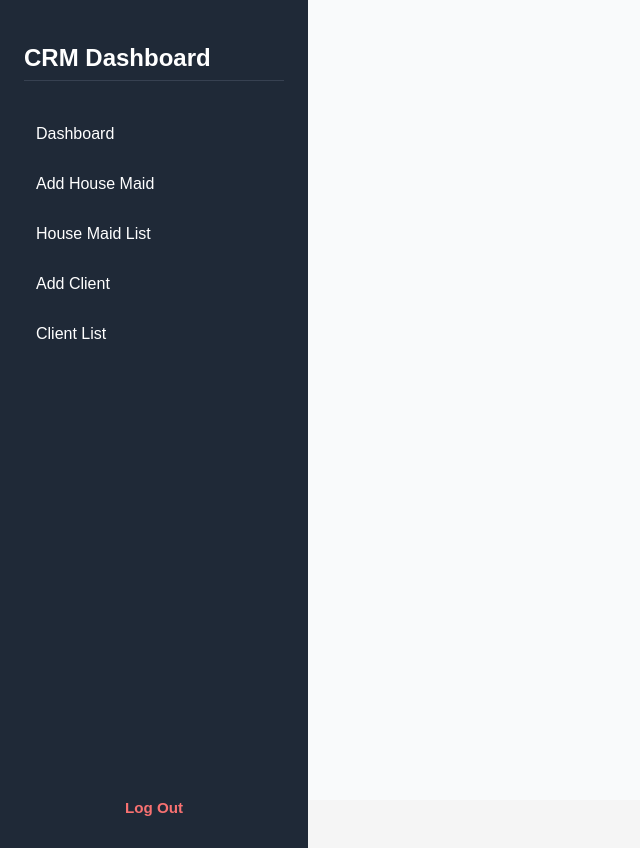
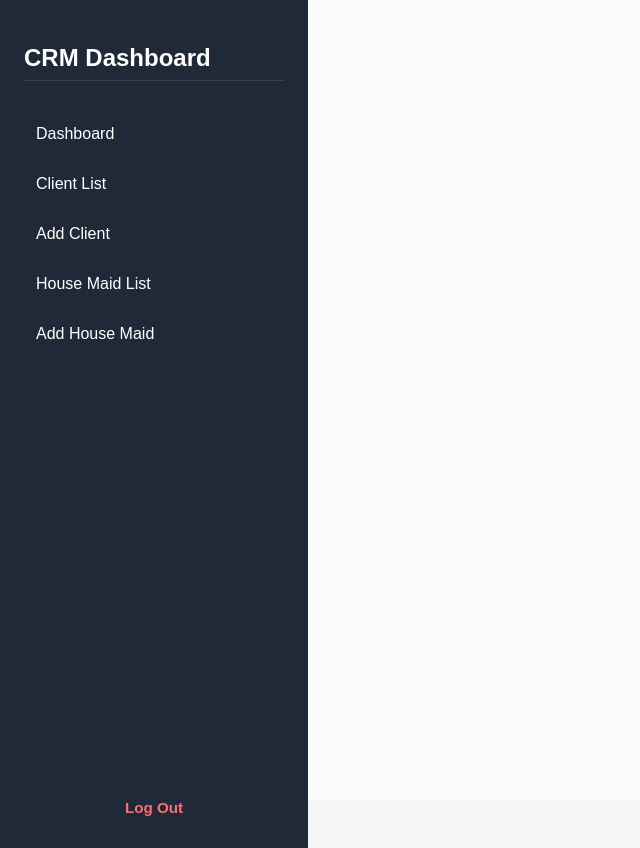
Before and after one commit to billhumphrey/CRM, a React (Vite) app in the folder jonas/: page /app in a window 1280 px wide. Shown: the whole page, without its empty margins (0-640 px from the left). Built offline with nearby package versions, Linux system fonts and the light colour scheme.

Commit message:
arrangement changed

```diff
--- a/jonas/src/layout/DashboardLayout.jsx
+++ b/jonas/src/layout/DashboardLayout.jsx
@@ -17,18 +17,20 @@ export default function DashboardLayout() {
       <NavLink to="./dashboard" className={({ isActive }) => (isActive ? "active" : "")}>
         Dashboard
       </NavLink>
+            <NavLink to="./clients" className={({ isActive }) => (isActive ? "active" : "")}>
+        Client List
+      </NavLink>
+            <NavLink to="./add-client" className={({ isActive }) => (isActive ? "active" : "")}>
+        Add Client
+      </NavLink>
+            <NavLink to="./housemaids" className={({ isActive }) => (isActive ? "active" : "")}>
+        House Maid List
+      </NavLink>
       <NavLink to="./add-housemaid" className={({ isActive }) => (isActive ? "active" : "")}>
         Add House Maid
       </NavLink>
-      <NavLink to="./housemaids" className={({ isActive }) => (isActive ? "active" : "")}>
-        House Maid List
-      </NavLink>
-      <NavLink to="./add-client" className={({ isActive }) => (isActive ? "active" : "")}>
-        Add Client
-      </NavLink>
-      <NavLink to="./clients" className={({ isActive }) => (isActive ? "active" : "")}>
-        Client List
-      </NavLink>
+
+
     </>
   );
 
```
